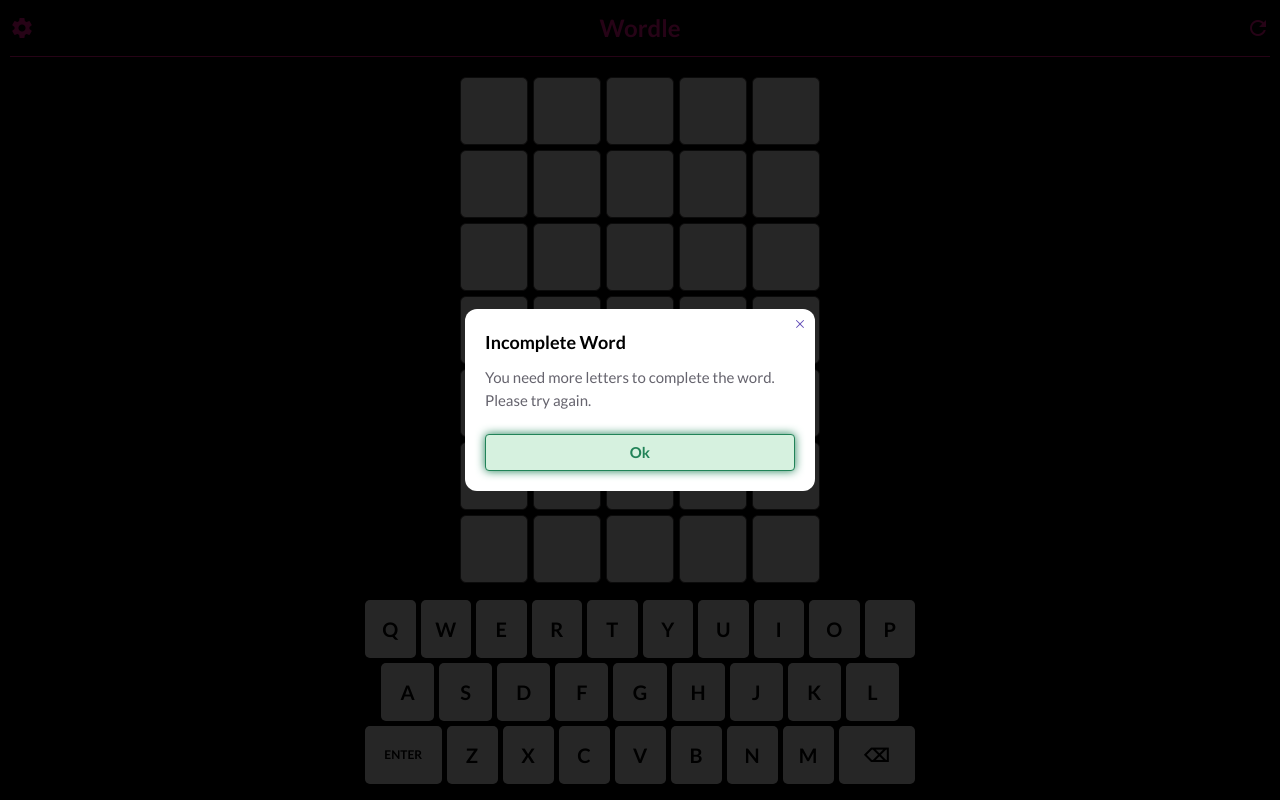
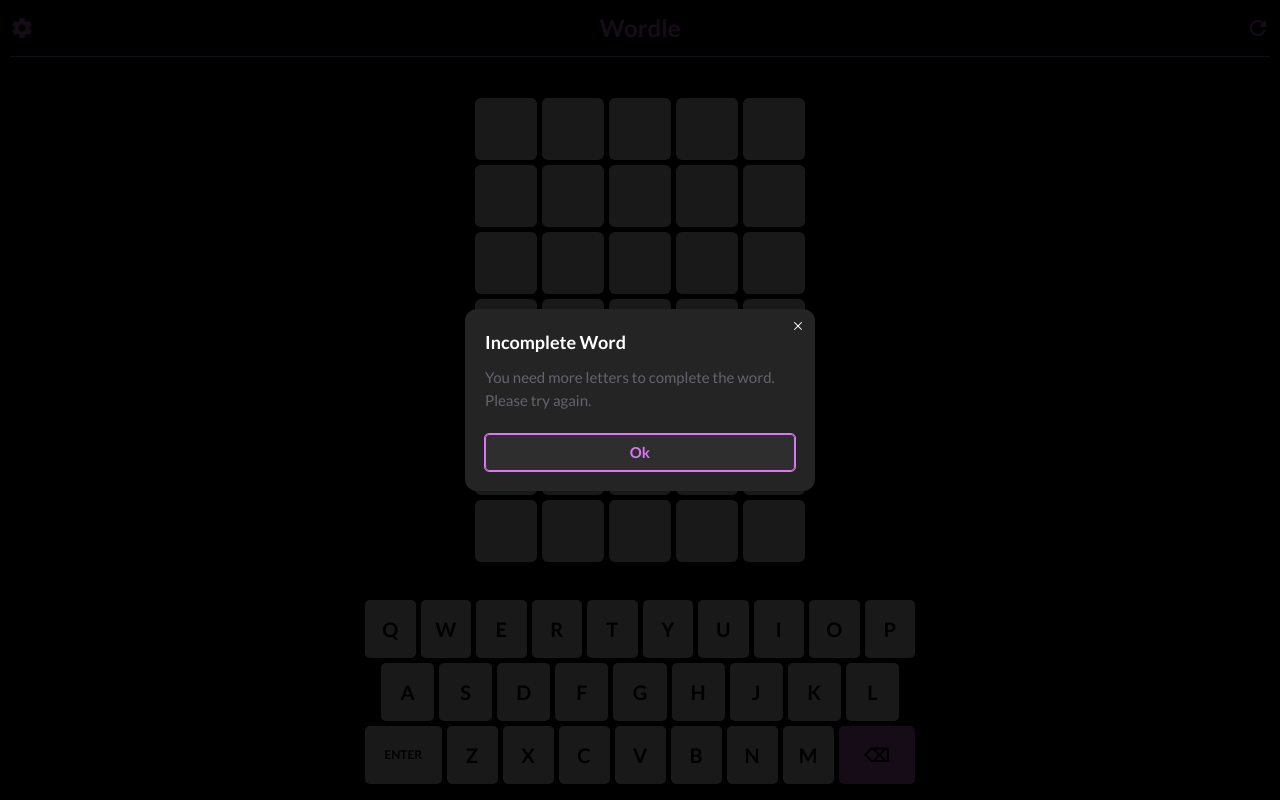
Before and after one commit to pytest5/Wordle, a website built with Vite: page index.html in a window 1280 px wide. Both pictures are taken after a click on the element "ENTER". Built offline with nearby package versions, Linux system fonts and the light colour scheme.

Commit message:
style: improve style

```diff
--- a/src/style.css
+++ b/src/style.css
@@ -91,8 +91,12 @@
   justify-content: space-between;
 }
 
+*:focus {
+  outline: 1px solid #da77f2;
+}
+
 .title {
-  color: deeppink;
+  color: #da77f2;
 }
 
 .board-container {
@@ -129,23 +133,24 @@
   font-weight: 900;
   min-width: 0px;
   caret-color: transparent;
-
-  /* max-height: 52px; */
-
-  /* width: 0px; */
-  /* max-width: 65px; */
+  aspect-ratio: 1/1;
+  max-height: 52px;
   border-radius: 6px;
-  border: 1px solid rgb(78, 75, 75);
-  /* width: 100%; */
-  aspect-ratio: 1/1;
-  /* display: inline-flex; */
-  /* border: 2px solid deeppink; */
+  border: none;
+  /* border: 1px solid hsl(0, 0%, 65%); */
+  /* background: #242424; */
+  /* background-color: inherit; */
+  background-color: white;
 }
 
 .keyboard-containter {
   display: flex;
   flex-direction: column;
   gap: 10px;
+}
+
+.tile:focus {
+  border: 2px solid #da77f2;
 }
 
 .keyboard-row {
@@ -168,6 +173,10 @@
   border-radius: 5px;
   background-color: white;
   text-transform: uppercase;
+}
+
+.key[data-value="BACKSPACE"] {
+  background-color: #da77f2;
 }
 
 .keyboard-row:nth-of-type(3) .key:nth-of-type(1) {
@@ -254,6 +263,7 @@
   border: none;
   width: min(80vw, 350px);
   padding: 20px;
+  background-color: #242424;
 }
 
 .modal-contents {
@@ -262,6 +272,7 @@
 }
 
 .modal-header {
+  color: white;
   font-size: 18px;
   font-weight: 700;
 }
@@ -277,30 +288,34 @@
   border: none;
   height: 20px;
   width: 20px;
-  background-color: white;
+  background-color: inherit;
   position: absolute;
-  top: 5px;
-  right: 5px;
+  top: 7px;
+  right: 7px;
   & svg {
-    fill: rgb(101, 80, 185);
+    fill: white;
   }
 }
 
 .dialog-action-btn {
-  background-color: rgb(214, 241, 223);
-  color: rgb(33, 131, 88);
-  border: none;
+  color: #da77f2;
+  border: 1px solid #da77f2;
   border-radius: 4px;
   padding: 6px 15px;
   font-size: 15px;
   font-weight: 600;
+  background-color: #2e2e2e;
 }
 
-.modal *:focus {
+.dialog-action-btn:focus {
+  outline: 1px solid #da77f2;
+}
+
+/* .modal *:focus {
   outline: none !important;
   border: 1px solid rgb(33, 131, 88);
   box-shadow: 0 0 10px rgb(33, 131, 88);
-}
+} */
 
 /* .close-icon svg {
 } */
@@ -313,15 +328,14 @@
     dodgerblue,
     green
   ); */
-  background-color: black;
-  opacity: 0.85;
+  background-color: hsl(0, 0%, 0%, 0.9);
 }
 
 .slider-wrapper {
   flex-direction: column;
   display: flex;
   gap: 2px;
-  margin: -2px 0px 0px;
+  margin: 3px 0px -2px;
 }
 
 .slider {
@@ -349,10 +363,11 @@
   grid-column: 2;
   font-size: 20px;
   padding-left: 20px;
+  color: white;
 }
 
 input[type="range"] {
-  accent-color: rgb(91, 91, 95);
+  accent-color: #828282;
   background-color: white;
 }
 
@@ -361,7 +376,7 @@
   justify-content: space-between;
   padding: 0 10px 0px 10px;
   align-items: center;
-  border-bottom: 0.5px solid deeppink;
+  border-bottom: 0.5px solid #da77f2;
 }
 .modal-close-btn:hover,
 .dialog-action-btn:hover,
@@ -370,11 +385,6 @@
   cursor: pointer;
 }
 
-@media (max-width: 375px) {
-  .tile {
-    max-height: 52px;
-  }
-}
 @media (min-width: 375px) {
   .board-container {
     max-width: 380px;
@@ -385,8 +395,10 @@
   nav {
     padding: 10px 0px;
   }
-
   .keyboard-container {
     width: min(550px, 100%);
   }
+  .tile {
+    max-height: 62px;
+  }
 }
```
Also changed, not shown: src/index.js (+2 -30 lines).
